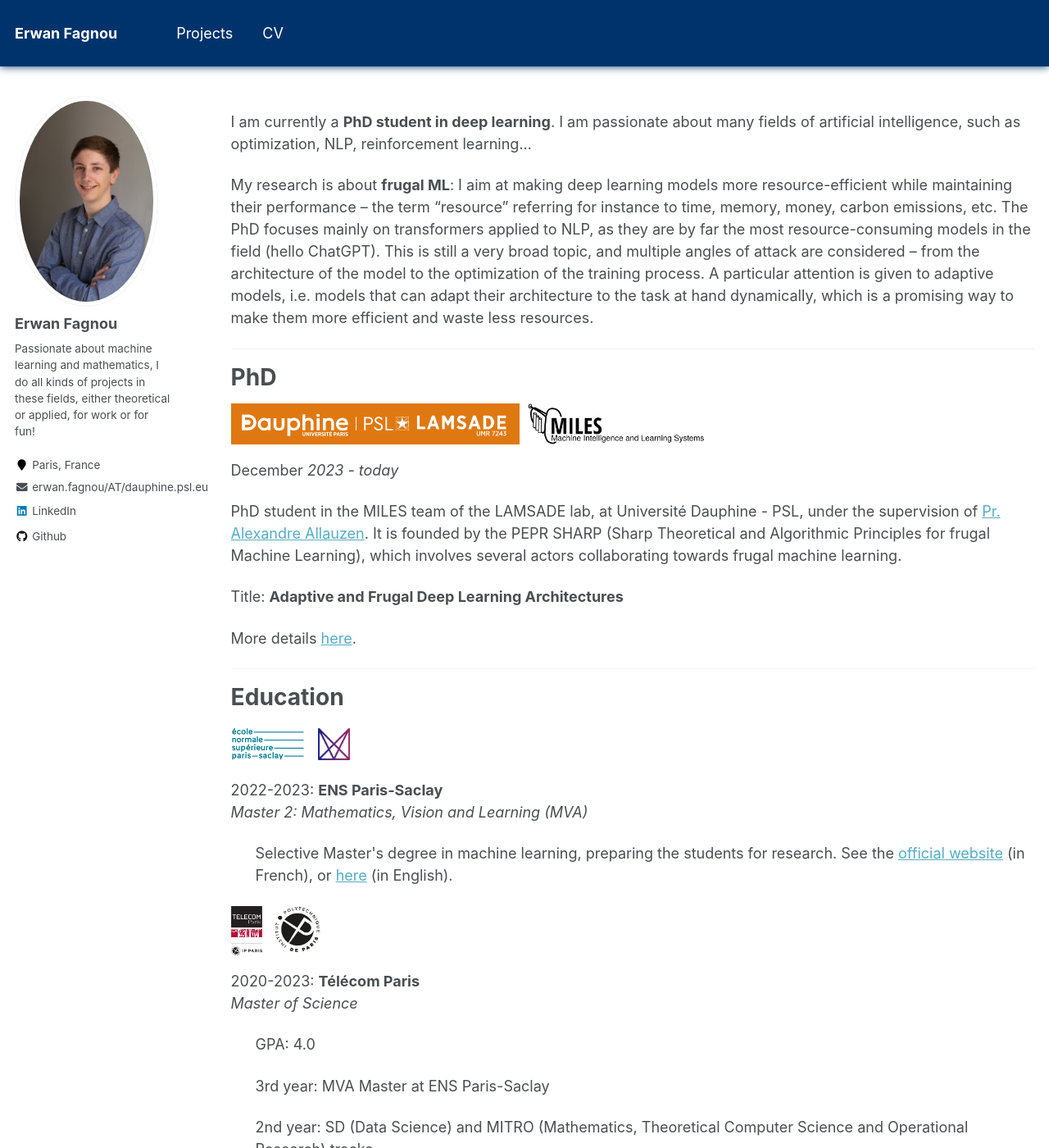
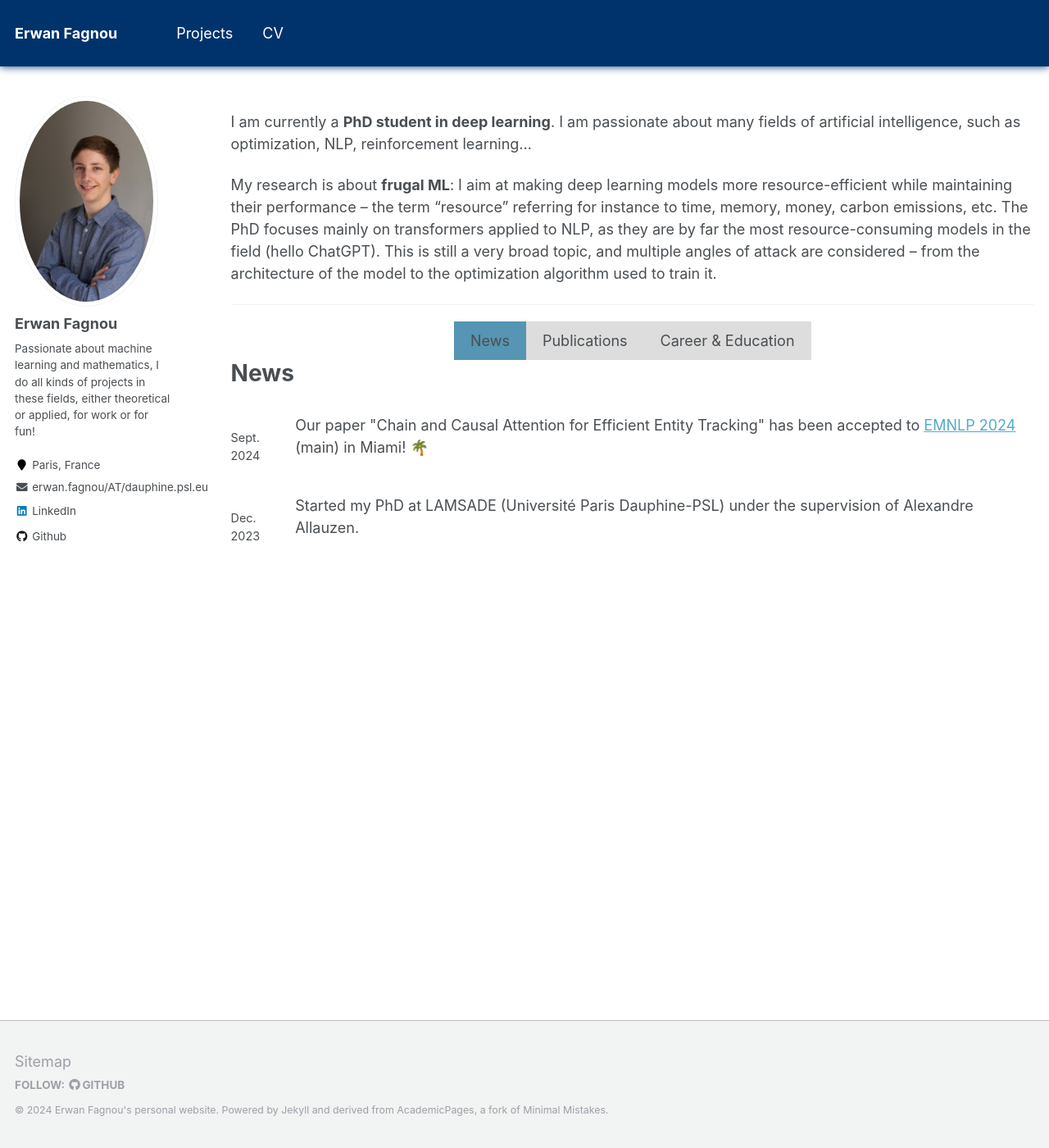
Before and after one commit to ErwanFagnou/erwanfagnou.github.io, a Jekyll site: the page built from _pages/about.md, in a window 1280 px wide and 1400 px high. Shown: the whole window at 82% size. Built offline with Jekyll 4.4.1, drawn with Linux system fonts in a browser that asks for light colours; formulas are drawn with MathJax 3; some of the changed text lies outside the part shown.

Commit message:
Added tabs in the main page (publications, news, career...)

```diff
--- a/_pages/about.md
+++ b/_pages/about.md
@@ -9,57 +9,43 @@ redirect_from:
 
 I am currently a **PhD student in deep learning**. I am passionate about many fields of artificial intelligence, such as optimization, NLP, reinforcement learning...
 
-My research is about **frugal ML**: I aim at making deep learning models more resource-efficient while maintaining their performance -- the term "resource" referring for instance to time, memory, money, carbon emissions, etc. The PhD focuses mainly on transformers applied to NLP, as they are by far the most resource-consuming models in the field (hello ChatGPT). This is still a very broad topic, and multiple angles of attack are considered -- from the architecture of the model to the optimization of the training process. A particular attention is given to adaptive models, i.e. models that can adapt their architecture to the task at hand dynamically, which is a promising way to make them more efficient and waste less resources.
+My research is about **frugal ML**: I aim at making deep learning models more resource-efficient while maintaining their performance -- the term "resource" referring for instance to time, memory, money, carbon emissions, etc. The PhD focuses mainly on transformers applied to NLP, as they are by far the most resource-consuming models in the field (hello ChatGPT). This is still a very broad topic, and multiple angles of attack are considered -- from the architecture of the model to the optimization algorithm used to train it.
 
 ---
-
-# PhD
-
-<div>
-    <a href="https://www.lamsade.dauphine.fr/en.html" style="text-decoration: none">
-        <img src="/images/about/logo_dauphine_lamsade.png" style="height: 50px" >
-    </a>
-    <a href="https://www.lamsade.dauphine.fr/wp/miles/" style="text-decoration: none">
-        <img src="/images/about/logo_miles.png" style="height: 50px">
-    </a>
+<div class="tab-container">
+    <div class="tab active-tab" onclick="openTab('tab_news')">News</div>
+    <div class="tab" onclick="openTab('tab_publications')">Publications</div>
+    <div class="tab" onclick="openTab('tab_career')">Career & Education</div>
 </div>
 
-December _2023 - today_
-
-PhD student in the MILES team of the LAMSADE lab, at Université Dauphine - PSL, under the supervision of [Pr. Alexandre Allauzen](https://allauzen.github.io/). It is founded by the PEPR SHARP (Sharp Theoretical and Algorithmic Principles for frugal Machine Learning), which involves several actors collaborating towards frugal machine learning.
-
-Title: **Adaptive and Frugal Deep Learning Architectures**
-
-More details [here](https://www.theses.fr/en/s377244).
-
-
----
-
-# Education
-
-<div>
-    <img src="/images/about/logo_ens_saclay.png" style="height: 50px">
-    <img src="/images/about/logo_mva.png" style="height: 40px">
+<div id="tab_news" class="tab-content active-content">
+    {% include_relative tabs/news.html %}
 </div>
 
-2022-2023: **ENS Paris-Saclay**<br>
-<em>Master 2: Mathematics, Vision and Learning (MVA)</em>
-<div style="margin-left: 30px;">
-
-<p>Selective Master's degree in machine learning, preparing the students for research. See the <a href="https://www.master-mva.com/">official website</a> (in French), or <a href="https://www.ip-paris.fr/en/education/masters/mathematics-and-applications-program/master-year-2-mathematics-vision-learning">here</a> (in English).</p>
+<div id="tab_publications" class="tab-content">
+    {% include_relative tabs/publications.html %}
 </div>
 
-<div>
-    <img src="/images/about/logo_telecom_paris.png" style="height: 60px">
-    <img src="/images/about/logo_ipparis.png" style="height: 60px">
+<div id="tab_career" class="tab-content">
+    {% include_relative tabs/career.html %}
 </div>
 
-2020-2023: **Télécom Paris**<br>
-<em>Master of Science</em>
-<div style="margin-left: 30px;">
+<script>
+    function openTab(tabId) {
+        // Hide all tab contents
+        var tabContents = document.getElementsByClassName('tab-content');
+        for (var i = 0; i < tabContents.length; i++) {
+            tabContents[i].style.display = 'none';
+        }
 
-<p>GPA: 4.0</p>
+        // Remove 'active-tab' class from all tabs
+        var tabs = document.getElementsByClassName('tab');
+        for (var i = 0; i < tabs.length; i++) {
+            tabs[i].classList.remove('active-tab');
+        }
 
-<p>3rd year: MVA Master at ENS Paris-Saclay</p>
-<p>2nd year: SD (Data Science) and MITRO (Mathematics, Theoretical Computer Science and Operational Research) tracks</p>
-</div>
+        // Show the selected tab content and mark it as active
+        document.getElementById(tabId).style.display = 'block';
+        document.querySelector('[onclick="openTab(\'' + tabId + '\')"]').classList.add('active-tab');
+    }
+</script>
--- /dev/null
+++ b/_pages/tabs/career.html
@@ -0,0 +1,49 @@
+<h1>PhD</h1>
+
+<div>
+    <a href="https://www.lamsade.dauphine.fr/en.html" style="text-decoration: none">
+        <img src="/images/about/logo_dauphine_lamsade.png" style="height: 50px">
+    </a>
+    <a href="https://www.lamsade.dauphine.fr/wp/miles/" style="text-decoration: none">
+        <img src="/images/about/logo_miles.png" style="height: 50px">
+    </a>
+</div>
+
+<p>December <em>2023 - today</em></p>
+
+<p>PhD student in the MILES team of the LAMSADE lab, at Université Dauphine - PSL, under the supervision of
+<a href="https://allauzen.github.io/">Pr. Alexandre Allauzen</a>. It is founded by the PEPR SHARP (Sharp Theoretical and Algorithmic Principles for frugal Machine Learning), which involves several actors collaborating towards frugal machine learning.</p>
+
+<p><strong>Title: Adaptive and Frugal Deep Learning Architectures</strong></p>
+
+<p>More details <a href="https://www.theses.fr/en/s377244">here</a>.</p>
+
+<hr>
+
+<h1>Education</h1>
+
+<div>
+    <img src="/images/about/logo_ens_saclay.png" style="height: 50px">
+    <img src="/images/about/logo_mva.png" style="height: 40px">
+</div>
+
+<p>2022-2023: <strong>ENS Paris-Saclay</strong><br>
+<em>Master 2: Mathematics, Vision and Learning (MVA)</em></p>
+<div style="margin-left: 30px;">
+    <p>Selective Master's degree in machine learning, preparing the students for research. See the
+    <a href="https://www.master-mva.com/">official website</a> (in French), or
+    <a href="https://www.ip-paris.fr/en/education/masters/mathematics-and-applications-program/master-year-2-mathematics-vision-learning">here</a> (in English).</p>
+</div>
+
+<div>
+    <img src="/images/about/logo_telecom_paris.png" style="height: 60px">
+    <img src="/images/about/logo_ipparis.png" style="height: 60px">
+</div>
+
+<p>2020-2023: <strong>Télécom Paris</strong><br>
+<em>Master of Science</em></p>
+<div style="margin-left: 30px;">
+    <p>GPA: 4.0</p>
+    <p>3rd year: MVA Master at ENS Paris-Saclay</p>
+    <p>2nd year: SD (Data Science) and MITRO (Mathematics, Theoretical Computer Science and Operational Research) tracks</p>
+</div>
--- /dev/null
+++ b/_pages/tabs/news.html
@@ -0,0 +1,15 @@
+<!-- List of news in a pretty format, in html:
+ - date on the left (small, vertically centered)
+ - text on the right (normal) -->
+
+<h1>News</h1>
+
+<div>
+    <p style="width: 7%; font-size: 0.8em; display: inline-block; vertical-align: middle; margin-right: 10px">Sept. 2024</p>
+    <p style="width: 90%; display: inline-block">Our paper "Chain and Causal Attention for Efficient Entity Tracking" has been accepted to <a href="https://2024.emnlp.org/">EMNLP 2024</a> (main) in Miami! &#x1F334;</p>
+</div>
+
+<div>
+    <p style="width: 7%; font-size: 0.8em; display: inline-block; vertical-align: middle; margin-right: 10px">Dec. 2023</p>
+    <p style="width: 90%; display: inline-block">Started my PhD at LAMSADE (Université Paris Dauphine-PSL) under the supervision of Alexandre Allauzen.</p>
+</div>
--- /dev/null
+++ b/_pages/tabs/publications.html
@@ -0,0 +1,44 @@
+<!-- List of publications in a pretty format, in html:
+- title, authors, year, venue, link to the paper
+- a collapsible abstract
+-->
+
+<h1>Publications</h1>
+
+<div>
+    <div style="width: 7%; font-size: 0.8em; display: inline-block; vertical-align: top; margin-right: 10px; margin-top: 10px;">2024</div>
+    <div style="width: 90%; display: inline-block">
+        <b>Chain and Causal Attention for Efficient Entity Tracking</b><br>
+        <i>Erwan Fagnou</i>, Paul Caillon, Blaise Delattre, Alexandre Allauzen<br>
+        <i>EMNLP 2024</i>
+        <a href="https://arxiv.org/abs/2404.12345" target="_blank">[PDF]</a>
+        <button class="abstract-btn" data-abstract="abstract-chacal">Show Abstract</button>
+        <div class="abstract" id="abstract-chacal">
+            This paper investigates the limitations of transformers for entity-tracking tasks in large language models. We identify a theoretical constraint, showing that transformers require at least $\log_2 (n+1)$ layers to handle entity tracking with $n$ state changes. To address this issue, we propose an efficient and frugal enhancement to the standard attention mechanism, enabling it to manage long-term dependencies more efficiently.
+            By considering attention as an adjacency matrix, our model can track entity states with a single layer.
+            Empirical results demonstrate significant improvements in entity tracking datasets while keeping competitive performance on standard natural language modeling. Our modified attention allows us to achieve the same performance with drastically fewer layers.
+            Additionally, our enhanced mechanism reveals structured internal representations of attention. Extensive experiments on both toy and complex datasets validate our approach. Our contributions include theoretical insights, an improved attention mechanism, and empirical validation.
+        </div>
+    </div>
+</div>
+
+
+
+
+<script>
+    // Function to toggle specific abstract based on data-attribute
+    document.querySelectorAll('.abstract-btn').forEach(function(button) {
+        button.addEventListener('click', function() {
+            const abstractId = this.getAttribute('data-abstract');
+            const abstractDiv = document.getElementById(abstractId);
+
+            if (abstractDiv.style.display === "none" || abstractDiv.style.display === "") {
+                abstractDiv.style.display = "block";
+                this.textContent = "Hide Abstract";
+            } else {
+                abstractDiv.style.display = "none";
+                this.textContent = "Show Abstract";
+            }
+        });
+    });
+</script>
--- a/_sass/_base.scss
+++ b/_sass/_base.scss
@@ -313,3 +313,48 @@ b, i, strong, em, blockquote, p, q, span, figure, img, h1, h2, header, input, a,
   -webkit-transition: $global-transition;
   transition: $global-transition;
 }
+
+
+// Tabs
+.tab-container {
+  display: flex;
+  justify-content: center;
+  margin-top: 20px;
+}
+
+.tab {
+  background-color: #ddd;
+  padding: 10px 20px;
+  cursor: pointer;
+}
+
+.tab-content {
+  display: none;
+}
+
+.active-tab {
+  background-color: rgb(86, 149, 179);
+}
+
+.active-content {
+  display: block;
+}
+
+
+// Collapsible abstract
+.abstract-btn {
+  font-size: 0.8em;
+  // margin-top: 10px;
+  cursor: pointer;
+  border: 1px solid #618cce;
+  background-color: #f3f8ff;
+}
+
+.abstract {
+  display: none;
+  // margin-top: 10px;
+  background-color: #f3f8ff;
+  padding: 10px;
+  font-size: 0.8em;
+  border: 1px solid #618cce;
+}
```
